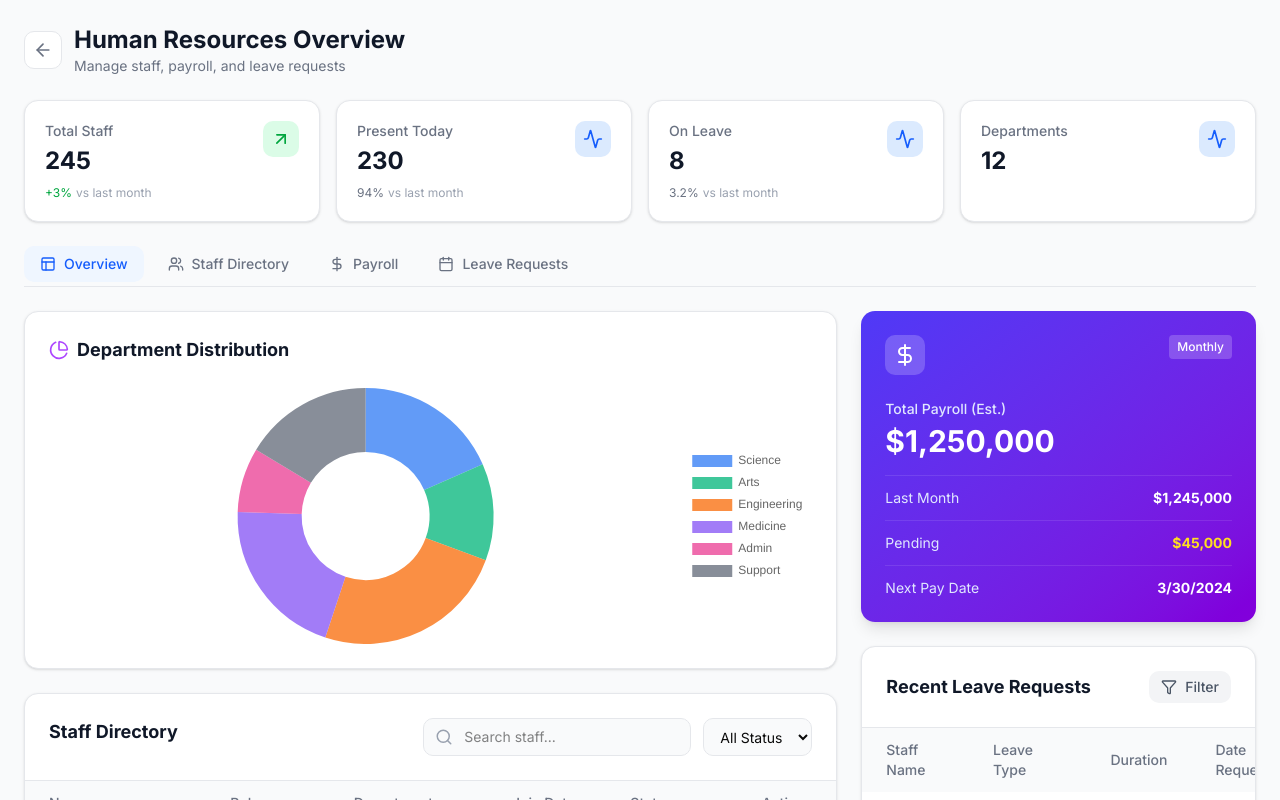
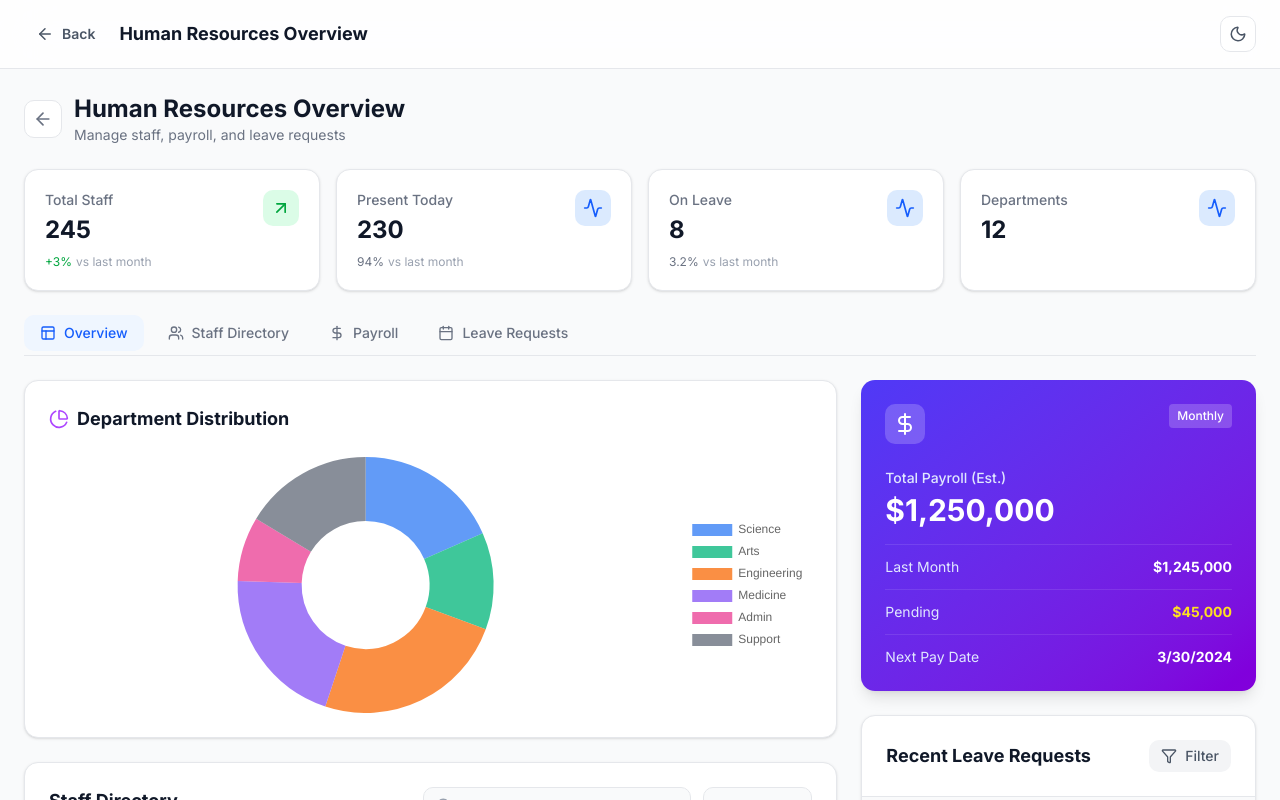
Before and after one commit to keynoverseTech/keynoverse-educational-ERP, a React (Vite) app in the folder frontend/: page /super-admin/hr-overview in a window 1280 px wide. Shown: the top 800 px of the page. Built offline with nearby package versions, Linux system fonts and the light colour scheme.

Commit message:
auth login backend

```diff
--- a/frontend/package.json
+++ b/frontend/package.json
@@ -12,7 +12,7 @@
   },
   "dependencies": {
     "@types/three": "^0.182.0",
-    "axios": "^1.13.5",
+    "axios": "^1.13.6",
     "axios-mock-adapter": "^2.1.0",
     "chart.js": "^4.5.1",
     "class-variance-authority": "^0.7.1",
--- /dev/null
+++ b/frontend/scripts/verify-admin.mjs
@@ -0,0 +1,39 @@
+const BASE_URL = 'https://erp-api-production-024c.up.railway.app/api';
+
+async function testLogin(role, endpoint, credentials) {
+    console.log(`\n=== Testing ${role} Login (${endpoint}) ===`);
+    try {
+        const response = await fetch(`${BASE_URL}${endpoint}`, {
+            method: 'POST',
+            headers: { 'Content-Type': 'application/json' },
+            body: JSON.stringify(credentials)
+        });
+
+        console.log(`Status: ${response.status}`);
+        const text = await response.text();
+        try {
+            const json = JSON.parse(text);
+            console.log('Response:', JSON.stringify(json, null, 2));
+        } catch (e) {
+            console.log('Response (text):', text);
+        }
+    } catch (error) {
+        console.error('Error:', error.message);
+    }
+}
+
+async function run() {
+    // Test School Admin (Manager)
+    await testLogin('School Admin', '/auth/admin/login', {
+        email: 'manager@planetstech.com',
+        password: 'admin@password'
+    });
+
+    // Test with alternative email just in case
+    await testLogin('School Admin (Alt)', '/auth/admin/login', {
+        email: 'admin@planetstech.com',
+        password: 'admin@password'
+    });
+}
+
+run();
--- a/frontend/src/layouts/FullScreenLayout.tsx
+++ b/frontend/src/layouts/FullScreenLayout.tsx
@@ -40,18 +40,42 @@ const FullScreenLayout: React.FC<FullScreenLayoutProps> = ({
   };
 
   const handleBack = () => {
-    // Check if backUrl is provided, otherwise default logic
-    if (backUrl) {
-      navigate(backUrl);
-    } else {
-      // If we came from the dashboard, go back there
-      navigate('/super-admin/dashboard');
-    }
+    navigate(backUrl || '/super-admin/dashboard');
   };
 
   return (
     <div className="min-h-screen bg-gray-50 dark:bg-gray-900 transition-colors duration-300">
-      {/* Main Content */}
+      <header className="sticky top-0 z-30 bg-white/80 dark:bg-gray-900/80 backdrop-blur-xl border-b border-gray-200 dark:border-gray-800">
+        <div className="max-w-[1920px] mx-auto px-6 py-4 flex items-center justify-between gap-4">
+          <div className="flex items-center gap-3 min-w-0">
+            {showBackButton && (
+              <button
+                type="button"
+                onClick={handleBack}
+                className="flex items-center gap-2 px-3 py-2 rounded-lg text-sm font-semibold text-gray-600 hover:text-gray-900 hover:bg-gray-100 dark:text-gray-300 dark:hover:text-white dark:hover:bg-gray-800 transition-colors"
+              >
+                <ArrowLeft size={18} />
+                <span>Back</span>
+              </button>
+            )}
+            {title && (
+              <h1 className="text-lg font-bold text-gray-900 dark:text-white truncate">
+                {title}
+              </h1>
+            )}
+          </div>
+
+          <button
+            type="button"
+            onClick={toggleTheme}
+            className="p-2 rounded-lg border border-gray-200 dark:border-gray-700 bg-white dark:bg-gray-800 text-gray-600 dark:text-gray-300 hover:bg-gray-50 dark:hover:bg-gray-700 transition-colors"
+            aria-label="Toggle theme"
+          >
+            {isDarkMode ? <Sun size={18} /> : <Moon size={18} />}
+          </button>
+        </div>
+      </header>
+
       <main className="p-6 max-w-[1920px] mx-auto animate-in fade-in duration-500">
         {children}
       </main>
--- a/frontend/src/pages/auth/SchoolAdminLogin.tsx
+++ b/frontend/src/pages/auth/SchoolAdminLogin.tsx
@@ -23,7 +23,7 @@ const SchoolAdminLogin: React.FC = () => {
   const handleLogin = async (e: React.FormEvent) => {
     e.preventDefault();
     try {
-        await login(email, password);
+        await login(email, password, '/auth/admin/login');
     } catch (err) {
         console.error('Login failed', err);
     }
--- a/frontend/src/pages/auth/StudentLogin.tsx
+++ b/frontend/src/pages/auth/StudentLogin.tsx
@@ -23,7 +23,7 @@ const StudentLogin: React.FC = () => {
   const handleLogin = async (e: React.FormEvent) => {
     e.preventDefault();
     try {
-        await login(email, password);
+        await login(email, password, '/auth/student/login');
     } catch (err) {
         console.error('Login failed', err);
     }
--- a/frontend/src/pages/auth/SuperAdminLogin.tsx
+++ b/frontend/src/pages/auth/SuperAdminLogin.tsx
@@ -25,7 +25,7 @@ const SuperAdminLogin: React.FC = () => {
   const handleLogin = async (e: React.FormEvent) => {
     e.preventDefault();
     try {
-      await login(email, password);
+      await login(email, password, '/auth/super/login');
       // Navigation handled by useEffect
     } catch (err) {
       console.error('Login failed', err);
--- a/frontend/src/pages/student-portal/library/StudentBookCatalog.tsx
+++ b/frontend/src/pages/student-portal/library/StudentBookCatalog.tsx
@@ -4,8 +4,7 @@ import {
   BookOpen,
   User,
   Layers,
-  ShoppingBag,
-  Info
+  ShoppingBag
 } from 'lucide-react';
 import { useLibrary } from '../../../state/libraryContext';
 import type { Book, BookCategory } from '../../../state/libraryTypes';
@@ -14,7 +13,6 @@ const StudentBookCatalog: React.FC = () => {
   const { books, categories, reserveBook } = useLibrary();
   const [searchTerm, setSearchTerm] = useState('');
   const [selectedCategory, setSelectedCategory] = useState('All');
-  const [selectedBook, setSelectedBook] = useState<Book | null>(null);
 
   // Mock student info (in a real app, this would come from auth context)
   const currentStudent = {
--- a/frontend/src/pages/student-portal/timetable/ExamTimetablePage.tsx
+++ b/frontend/src/pages/student-portal/timetable/ExamTimetablePage.tsx
@@ -1,4 +1,4 @@
-import React, { useMemo } from 'react';
+import React from 'react';
 import { Calendar, Clock, MapPin, FileText } from 'lucide-react';
 import { getEnrolledCourses } from '../academics/enrollments';
 
--- a/frontend/src/pages/super-admin/institution-tabs/hr-overview/HROverviewDashboard.tsx
+++ b/frontend/src/pages/super-admin/institution-tabs/hr-overview/HROverviewDashboard.tsx
@@ -2,7 +2,6 @@ import React, { useState, useEffect } from 'react';
 import { useNavigate } from 'react-router-dom';
 import {
   Users,
-  Briefcase,
   Activity,
   DollarSign,
   Calendar,
--- a/frontend/src/services/api.ts
+++ b/frontend/src/services/api.ts
@@ -1,10 +1,11 @@
 import axios from 'axios';
 
 const api = axios.create({
-  baseURL: 'https://erp-api-production-024c.up.railway.app',
+  baseURL: 'https://erp-api-production-024c.up.railway.app/api',
   headers: {
     'Content-Type': 'application/json',
   },
+  timeout: 15000, // Increase timeout to 15 seconds
 });
 
 // Add a request interceptor to include the auth token in requests
--- a/frontend/src/state/authContext.tsx
+++ b/frontend/src/state/authContext.tsx
@@ -1,4 +1,5 @@
 import React, { createContext, useContext, useState, useEffect, type ReactNode } from 'react';
+import type { AxiosError } from 'axios';
 import api from '../services/api';
 
 export interface User {
@@ -19,7 +20,7 @@ interface AuthContextType {
   user: User | null;
   isAuthenticated: boolean;
   isLoading: boolean;
-  login: (email: string, password: string) => Promise<void>;
+  login: (email: string, password: string, endpointPath?: string) => Promise<void>;
   logout: () => void;
   error: string | null;
 }
@@ -53,20 +54,23 @@ export const AuthProvider: React.FC<{ children: ReactNode }> = ({ children }) =>
     initAuth();
   }, []);
 
-  const login = async (email: string, password: string) => {
+  const login = async (email: string, password: string, endpointPath: string = '/auth/login') => {
     setIsLoading(true);
     setError(null);
     try {
-      const { data: { access_token, user: loggedInUser } } = await api.post<LoginResponse>('/auth/login', { email, password });
+      const { data: { access_token, user: loggedInUser } } = await api.post<LoginResponse>(endpointPath, { email, password });
 
       localStorage.setItem('auth_token', access_token);
       localStorage.setItem('auth_user', JSON.stringify(loggedInUser));
 
       setUser(loggedInUser);
       setIsAuthenticated(true);
-    } catch (err: any) {
+    } catch (err: unknown) {
       console.error('Login failed', err);
-      const errorMessage = err.response?.data?.message || 'Login failed. Please check your credentials.';
+      const axiosErr = err as AxiosError<{ message?: string | string[] }>;
+      const message = axiosErr.response?.data?.message;
+      const errorMessage =
+        (Array.isArray(message) ? message[0] : message) || 'Login failed. Please check your credentials.';
       setError(errorMessage);
       throw new Error(errorMessage);
     } finally {
```
Also changed, not shown: 1 other file (tests, documents, lock files or other folders).
